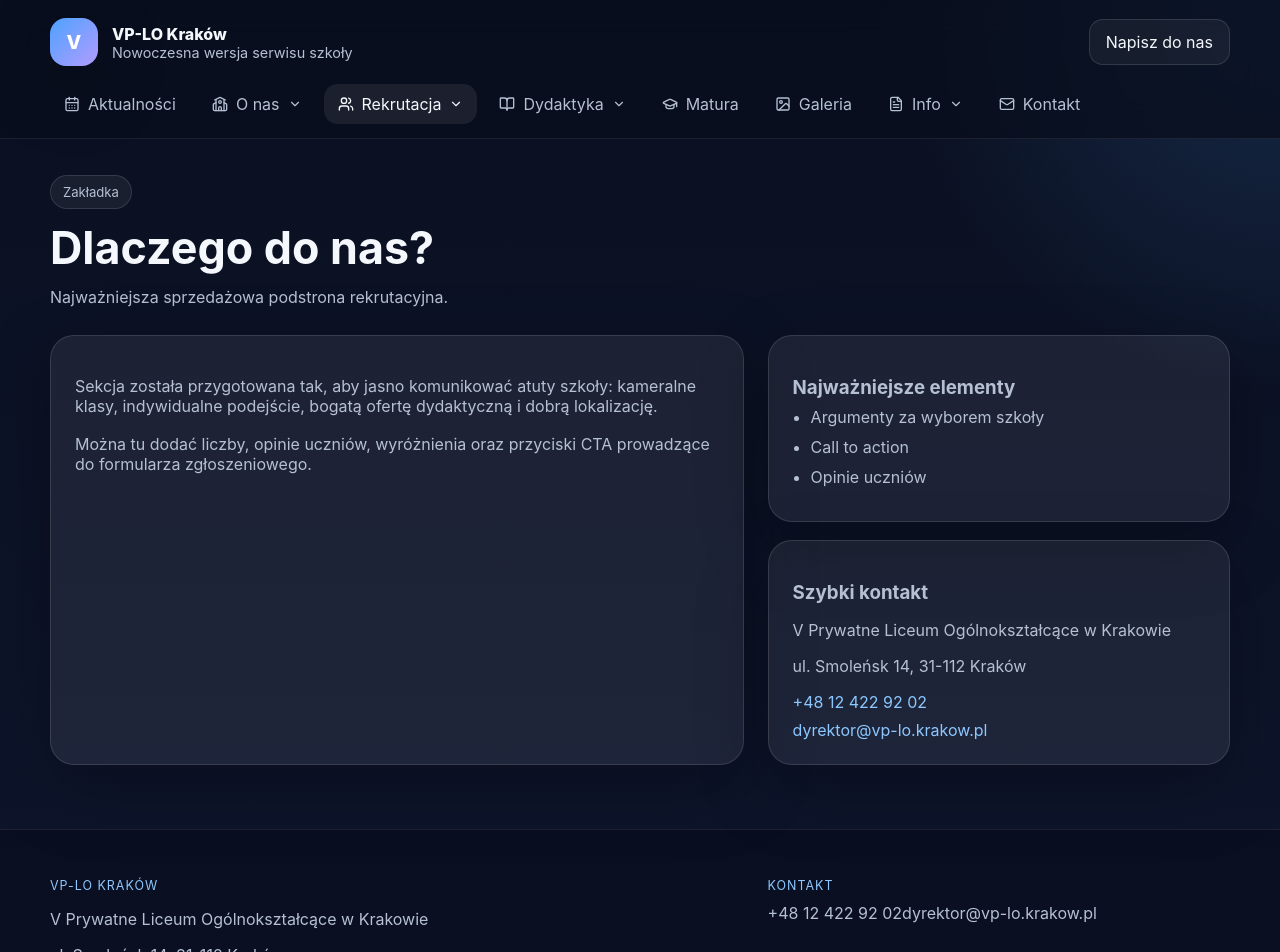
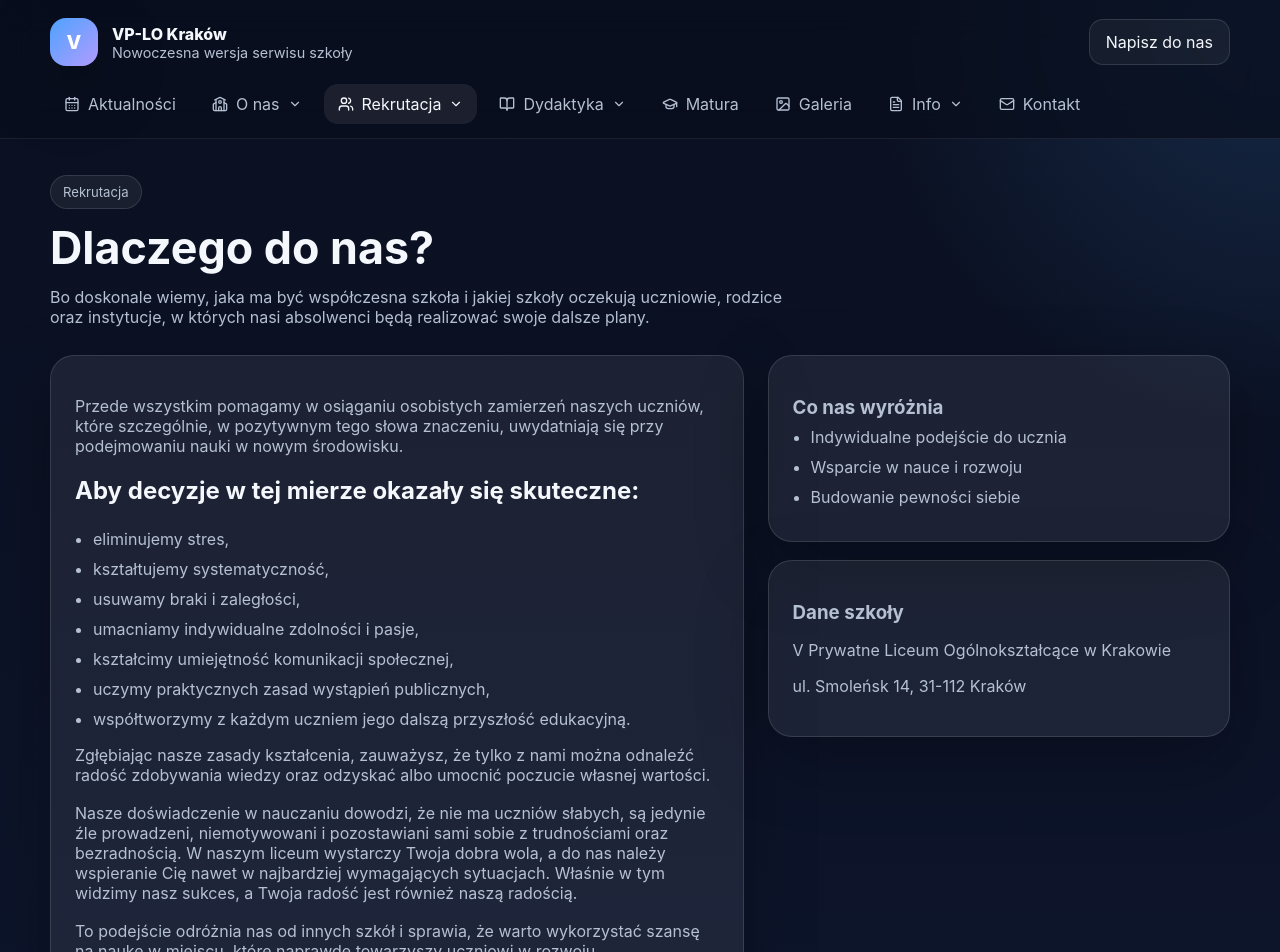
Before and after one commit to dblaboffice-cell/vplo-modern-web, a React (Vite) app: page /#/rekrutacja/dlaczego-do-nas in a window 1280 px wide. Shown: the top 952 px of the page. Built offline with nearby package versions, Linux system fonts and the light colour scheme.

Commit message:
Naprawa polskich znaków i uporządkowanie treści

```diff
--- a/src/App.jsx
+++ b/src/App.jsx
@@ -16,6 +16,7 @@ import {
   Users,
   X,
 } from 'lucide-react';
+import DlaczegoDoNas from './pages/rekrutacja/DlaczegoDoNas';
 
 const school = {
   name: 'V Prywatne Liceum Ogólnokształcące w Krakowie',
@@ -174,7 +175,7 @@ const pageContent = {
   },
   '/o-nas/przeslanie-dyrektora': {
     title: 'Przesłanie Dyrektora',
-    lead: 'Strona otwierająca sekcję “O nas” z miejscem na oficjalny list i zdjęcie dyrekcji.',
+    lead: 'Strona otwierająca sekcję "O nas" z miejscem na oficjalny list i zdjęcie dyrekcji.',
     body: [
       'W nowej wersji warto podkreślić charakter szkoły, atmosferę oraz indywidualne podejście do ucznia. Tekst można przedstawić w bardziej eleganckim układzie z wyróżnionymi cytatami.',
       'Obecna architektura aplikacji pozwala później wymienić ten tekst na pełną treść bez zmiany układu strony.',
@@ -252,15 +253,6 @@ const pageContent = {
       'W wersji produkcyjnej warto dodać datę aktualizacji oraz osobę odpowiedzialną za publikację.',
     ],
     highlights: ['Widoczność ważnych dokumentów', 'Data aktualizacji', 'Pobieranie plików'],
-  },
-  '/rekrutacja/dlaczego-do-nas': {
-    title: 'Dlaczego do nas?',
-    lead: 'Najważniejsza sprzedażowa podstrona rekrutacyjna.',
-    body: [
-      'Sekcja została przygotowana tak, aby jasno komunikować atuty szkoły: kameralne klasy, indywidualne podejście, bogatą ofertę dydaktyczną i dobrą lokalizację.',
-      'Można tu dodać liczby, opinie uczniów, wyróżnienia oraz przyciski CTA prowadzące do formularza zgłoszeniowego.',
-    ],
-    highlights: ['Argumenty za wyborem szkoły', 'Call to action', 'Opinie uczniów'],
   },
   '/rekrutacja/wymagane-dokumenty': {
     title: 'Wymagane dokumenty',
@@ -462,6 +454,7 @@ function App() {
       <main>
         <Routes>
           <Route path="/" element={<HomePage />} />
+          <Route path="/rekrutacja/dlaczego-do-nas" element={<DlaczegoDoNas />} />
           {Object.keys(pageContent).map((path) => (
             <Route key={path} path={path} element={<StandardPage page={pageContent[path]} />} />
           ))}
@@ -485,8 +478,15 @@ function Header({ mobileOpen, setMobileOpen }) {
           </div>
         </Link>
         <div className="header-actions">
-          <a href={`mailto:${school.email}`} className="ghost-btn">Napisz do nas</a>
-          <button className="menu-btn" onClick={() => setMobileOpen((v) => !v)}>
+          <a href={`mailto:${school.email}`} className="ghost-btn">
+            Napisz do nas
+          </a>
+          <button
+            type="button"
+            className="menu-btn"
+            onClick={() => setMobileOpen((value) => !value)}
+            aria-label={mobileOpen ? 'Zamknij menu' : 'Otwórz menu'}
+          >
             {mobileOpen ? <X size={20} /> : <Menu size={20} />}
           </button>
         </div>
@@ -511,6 +511,7 @@ function Header({ mobileOpen, setMobileOpen }) {
 
 function DesktopNavItem({ item }) {
   const Icon = item.icon;
+
   return (
     <div className="nav-item-group">
       <NavLink to={item.path} className="nav-link">
@@ -548,7 +549,12 @@ function MobileNavItem({ item, onNavigate }) {
           <span>{item.label}</span>
         </NavLink>
         {item.children.length > 0 && (
-          <button className="mobile-toggle" onClick={() => setOpen((v) => !v)}>
+          <button
+            type="button"
+            className="mobile-toggle"
+            onClick={() => setOpen((value) => !value)}
+            aria-label={open ? 'Zwiń podmenu' : 'Rozwiń podmenu'}
+          >
             <ChevronDown size={16} className={open ? 'rotated' : ''} />
           </button>
         )}
@@ -581,8 +587,12 @@ function HomePage() {
             <h1>{school.name}</h1>
             <p className="hero-text">{school.intro}</p>
             <div className="hero-actions">
-              <Link to="/rekrutacja/dlaczego-do-nas" className="primary-btn">Zobacz rekrutację</Link>
-              <Link to="/kontakt" className="secondary-btn">Przejdź do kontaktu</Link>
+              <Link to="/rekrutacja/dlaczego-do-nas" className="primary-btn">
+                Zobacz rekrutację
+              </Link>
+              <Link to="/kontakt" className="secondary-btn">
+                Przejdź do kontaktu
+              </Link>
             </div>
             <div className="hero-contact-grid">
               <InfoBadge icon={<MapPin size={16} />} text={school.address} />
@@ -611,9 +621,12 @@ function HomePage() {
           {menu.map((item) => {
             const Icon = item.icon;
             const count = item.children.reduce((acc, group) => acc + group.items.length, 0);
+
             return (
               <Link to={item.path} key={item.label} className="feature-card">
-                <div className="feature-icon"><Icon size={18} /></div>
+                <div className="feature-icon">
+                  <Icon size={18} />
+                </div>
                 <h3>{item.label}</h3>
                 <p>{count > 0 ? `${count} podstron w sekcji` : 'Strona główna sekcji lub landing page'}</p>
               </Link>
@@ -696,8 +709,8 @@ function StandardPage({ page }) {
 
       <div className="page-layout">
         <article className="page-main-card">
-          {page.body.map((paragraph, idx) => (
-            <p key={idx}>{paragraph}</p>
+          {page.body.map((paragraph, index) => (
+            <p key={index}>{paragraph}</p>
           ))}
 
           {page.title === 'Lekcje i przerwy' && (
@@ -792,7 +805,9 @@ function Footer() {
           <div className="footer-title">Nawigacja</div>
           <div className="footer-links">
             {menu.slice(0, 5).map((item) => (
-              <Link key={item.label} to={item.path}>{item.label}</Link>
+              <Link key={item.label} to={item.path}>
+                {item.label}
+              </Link>
             ))}
           </div>
         </div>
--- /dev/null
+++ b/src/pages/rekrutacja/DlaczegoDoNas.jsx
@@ -0,0 +1,76 @@
+const reasons = [
+  'eliminujemy stres,',
+  'kształtujemy systematyczność,',
+  'usuwamy braki i zaległości,',
+  'umacniamy indywidualne zdolności i pasje,',
+  'kształcimy umiejętność komunikacji społecznej,',
+  'uczymy praktycznych zasad wystąpień publicznych,',
+  'współtworzymy z każdym uczniem jego dalszą przyszłość edukacyjną.',
+];
+
+export default function DlaczegoDoNas() {
+  return (
+    <section className="page-wrap container">
+      <div className="page-header">
+        <span className="pill soft">Rekrutacja</span>
+        <h1>Dlaczego do nas?</h1>
+        <p>
+          Bo doskonale wiemy, jaka ma być współczesna szkoła i jakiej szkoły oczekują uczniowie,
+          rodzice oraz instytucje, w których nasi absolwenci będą realizować swoje dalsze plany.
+        </p>
+      </div>
+
+      <div className="page-layout">
+        <article className="page-main-card">
+          <p>
+            Przede wszystkim pomagamy w osiąganiu osobistych zamierzeń naszych uczniów, które
+            szczególnie, w pozytywnym tego słowa znaczeniu, uwydatniają się przy podejmowaniu nauki
+            w nowym środowisku.
+          </p>
+
+          <h2>Aby decyzje w tej mierze okazały się skuteczne:</h2>
+          <ul className="check-list compact-margin">
+            {reasons.map((reason) => (
+              <li key={reason}>{reason}</li>
+            ))}
+          </ul>
+
+          <p>
+            Zgłębiając nasze zasady kształcenia, zauważysz, że tylko z nami można odnaleźć radość
+            zdobywania wiedzy oraz odzyskać albo umocnić poczucie własnej wartości.
+          </p>
+
+          <p>
+            Nasze doświadczenie w nauczaniu dowodzi, że nie ma uczniów słabych, są jedynie źle
+            prowadzeni, niemotywowani i pozostawiani sami sobie z trudnościami oraz bezradnością.
+            W naszym liceum wystarczy Twoja dobra wola, a do nas należy wspieranie Cię nawet w
+            najbardziej wymagających sytuacjach. Właśnie w tym widzimy nasz sukces, a Twoja radość
+            jest również naszą radością.
+          </p>
+
+          <p>
+            To podejście odróżnia nas od innych szkół i sprawia, że warto wykorzystać szansę na
+            naukę w miejscu, które naprawdę towarzyszy uczniowi w rozwoju.
+          </p>
+        </article>
+
+        <aside className="page-sidebar">
+          <div className="sidebar-card">
+            <h3>Co nas wyróżnia</h3>
+            <ul>
+              <li>Indywidualne podejście do ucznia</li>
+              <li>Wsparcie w nauce i rozwoju</li>
+              <li>Budowanie pewności siebie</li>
+            </ul>
+          </div>
+
+          <div className="sidebar-card">
+            <h3>Dane szkoły</h3>
+            <p>V Prywatne Liceum Ogólnokształcące w Krakowie</p>
+            <p>ul. Smoleńsk 14, 31-112 Kraków</p>
+          </div>
+        </aside>
+      </div>
+    </section>
+  );
+}
```
